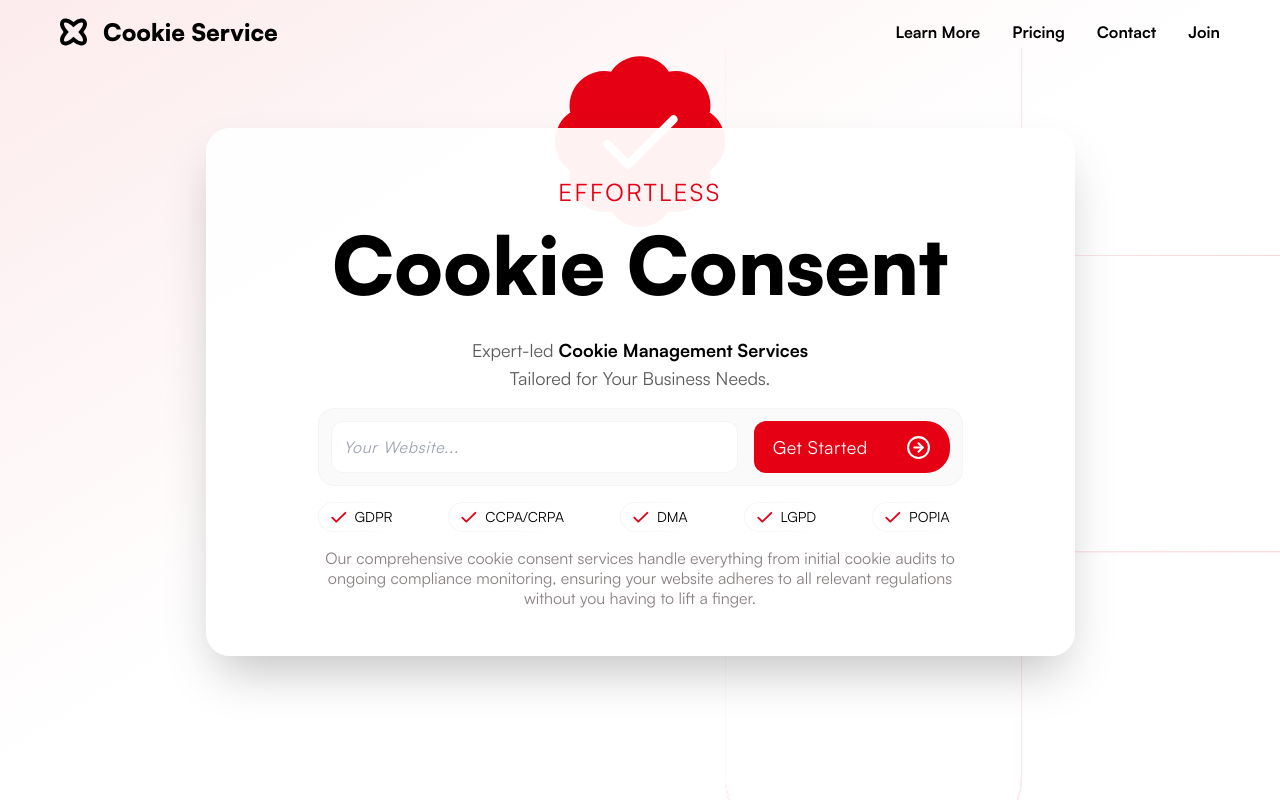
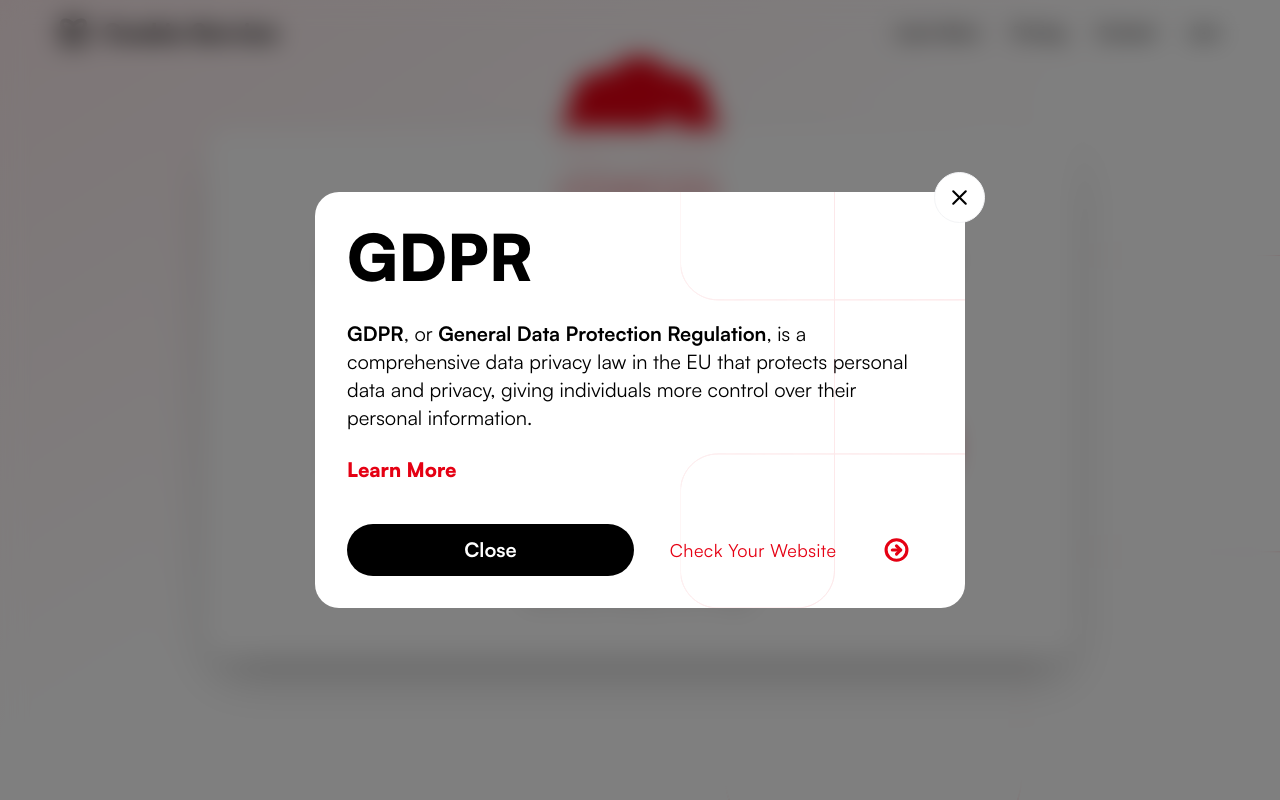
Before and after one commit to al1yew/cookies_app_submission, a Next.js app: page / in a window 1280 px wide. Shown: the top 800 px of the page. Built offline with nearby package versions, Linux system fonts and the light colour scheme.

Commit message:
Mar 4, 2024, 11:24 PM

```diff
--- a/components/home/Modal.tsx
+++ b/components/home/Modal.tsx
@@ -6,7 +6,7 @@ import React, { useEffect, useRef, useState } from "react";
 import { useRouter } from "next/navigation";
 
 const Modal = () => {
-  const [modalIsOpen, setModalIsOpen] = useState(false);
+  const [modalIsOpen, setModalIsOpen] = useState(true);
   const modalRef = useRef<HTMLDivElement>(null);
   const router = useRouter();
 
```
